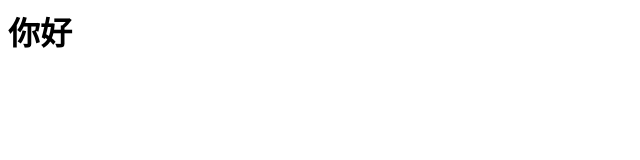
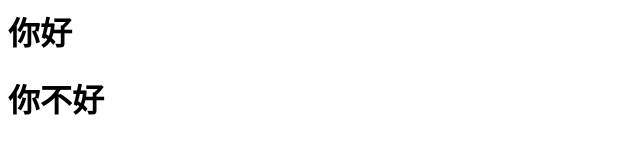
Before and after one commit to JHC0328/JHC, a plain HTML site: page index.html in a window 1280 px wide. Shown: the whole page, without its empty margins (0-640 px from the left). Drawn offline with Linux system fonts and the light colour scheme.

Commit message:
做了修改

```diff
--- a/index.html
+++ b/index.html
@@ -6,5 +6,6 @@ nihao
 </head>
 <body>
 <h1>你好</h1>
+  <h1>你不好</h1>
 </body>
 </html>
```
